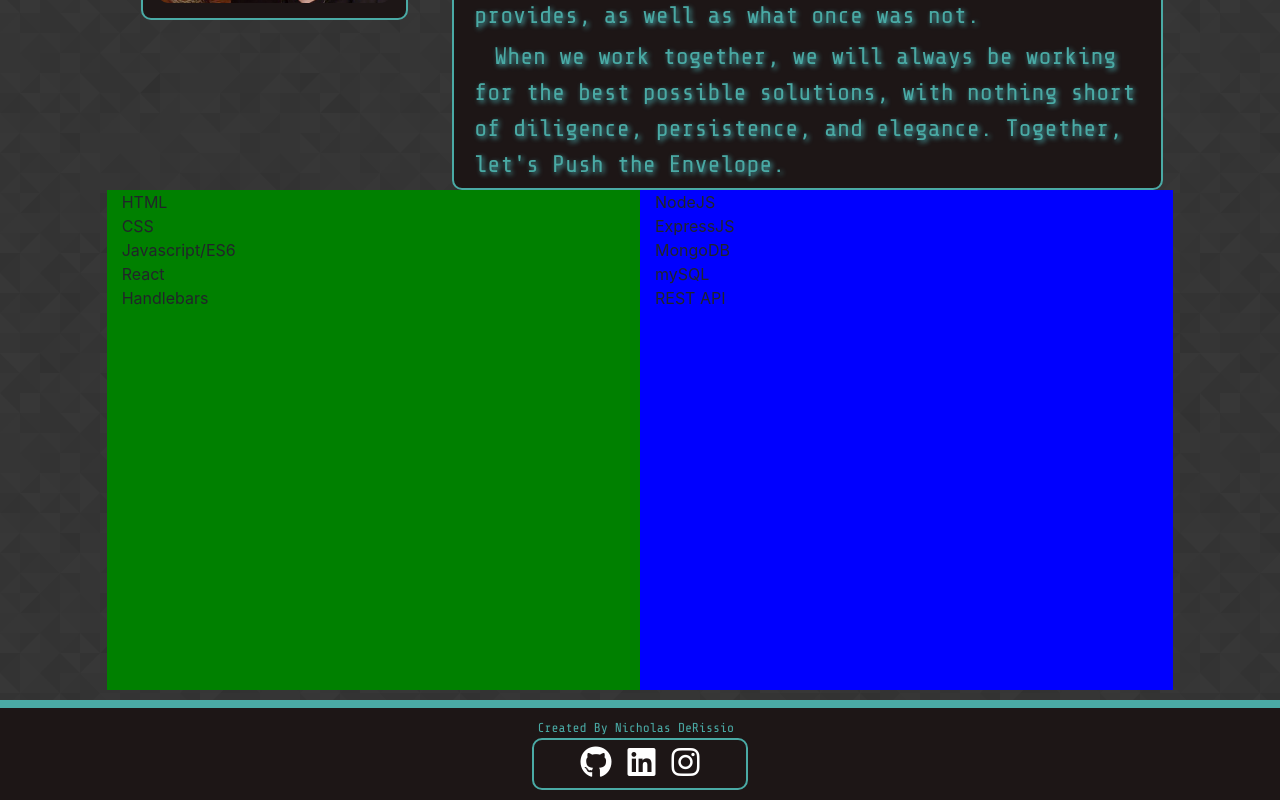
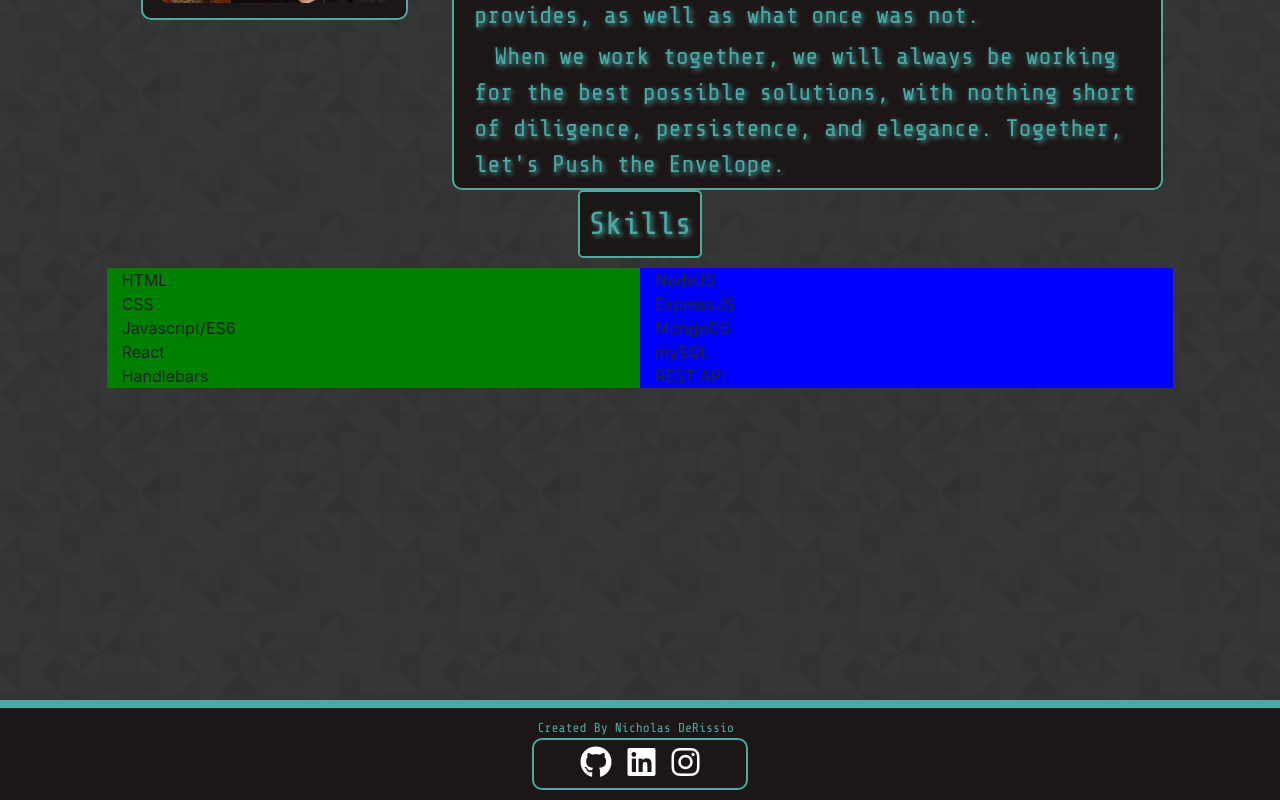
Before and after one commit to KantKontrol/React-Portfolio, a React (Create React App) app: page / in a window 1280 px wide. Shown: the part 927-1727 px from the top of the page. Built offline with nearby package versions, Linux system fonts and the light colour scheme.

Commit message:
added header text to skills pane, adjusted layout for skillspane

```diff
--- a/src/components/SkillsPane/index.js
+++ b/src/components/SkillsPane/index.js
@@ -1,11 +1,17 @@
 import React from  "react";
 import "./index.css";
+import HeaderText from "../HeaderText";
 
 
 export default function SkillsPane(props){
 
     return (
-        <div className="row skills-style">
+        <div className="skills-style">
+            <div className="row">
+                <HeaderText text="Skills" />
+            </div>
+
+            <div className="row">
                 <div className="col-sm" style={{ backgroundColor: "green"}}>
                     {
                         props.skillOne.length > 0 ? props.skillOne.map(e => {
@@ -21,5 +27,7 @@ export default function SkillsPane(props){
                     }
                 </div>
             </div>
+
+        </div>
     );
 }
```
Lines whose indentation alone changed are shown as unchanged.
